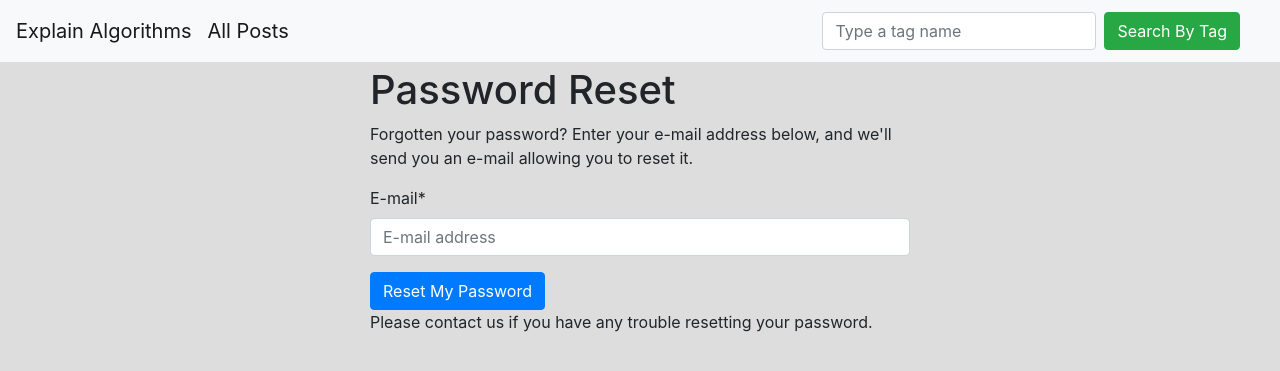
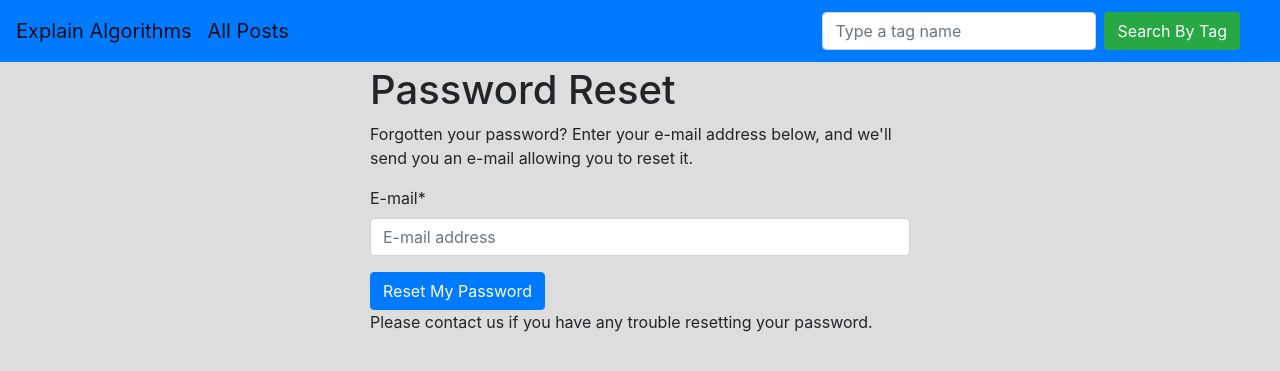
Before and after one commit to Zamy97/Algorithms_Explained, a Django app: page /accounts/password/reset/ in a window 1280 px wide. Shown: the top 371 px of the page. Run offline with Django 3.2, Linux system fonts and the light colour scheme; some libraries are stand-ins or nearby versions.

Commit message:
changing the background color

```diff
--- a/algorithms_explained/templates/base.html
+++ b/algorithms_explained/templates/base.html
@@ -39,7 +39,7 @@
   <body>
 
     <div class="mb-1">
-      <nav class="navbar navbar-expand-md navbar-light bg-light">
+      <nav class="navbar navbar-expand-md navbar-light bg-primary">
         <button class="navbar-toggler navbar-toggler-right" type="button" data-toggle="collapse" data-target="#navbarSupportedContent" aria-controls="navbarSupportedContent" aria-expanded="false" aria-label="Toggle navigation">
           <span class="navbar-toggler-icon"></span>
         </button>
```
